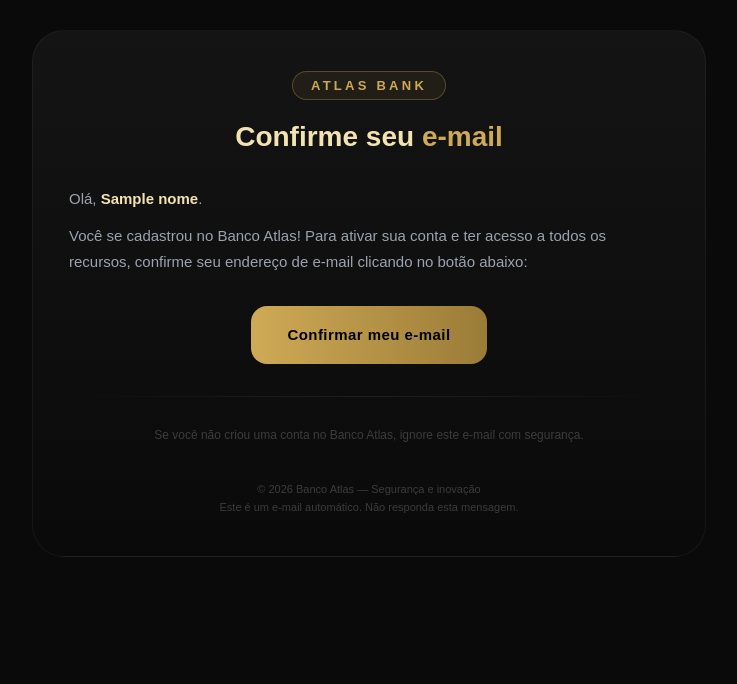
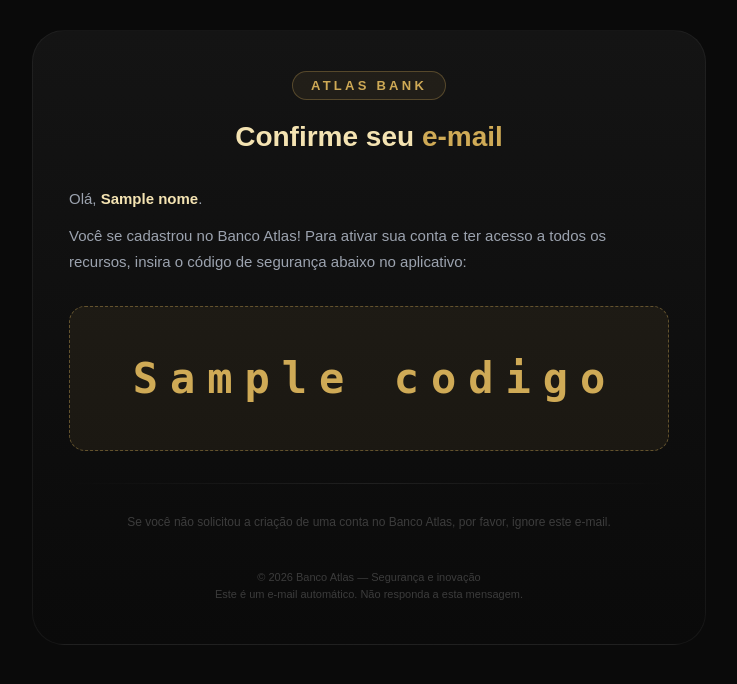
Before and after one commit to SamuelLopesRocha/Projeto-Banco---RPA, a Python web app: template templates/email_verificacao.html in a window 1280 px wide. Shown: the top 684 px of the page, without its empty margins (271-1008 px from the left). Run offline with Jinja, Linux system fonts and the light colour scheme; the template is opened without the code that fills it: most values are stand-ins (such as "Sample title", 1, 10 or a date in 2020).

Commit message:
rpa concluido

```diff
--- a/templates/email_verificacao.html
+++ b/templates/email_verificacao.html
@@ -1,5 +1,6 @@
 <!DOCTYPE html>
 <html>
+
 <head>
   <meta charset="UTF-8">
   <style>
@@ -9,30 +10,34 @@
       padding: 30px 10px;
       margin: 0;
     }
+
     .card {
       max-width: 600px;
       background: linear-gradient(180deg, #141414 0%, #0A0A0A 100%);
       margin: auto;
       border-radius: 32px;
       padding: 40px 36px;
-    border: 1px solid rgba(255,255,255,0.05);
+      border: 1px solid rgba(255, 255, 255, 0.05);
     }
+
     .header {
       text-align: center;
       margin-bottom: 32px;
     }
+
     .logo {
       font-size: 13px;
       font-weight: bold;
       letter-spacing: 0.25em;
       text-transform: uppercase;
       color: #CFAA56;
-    background: rgba(207,170,86,0.08);
-    border: 1px solid rgba(207,170,86,0.3);
+      background: rgba(207, 170, 86, 0.08);
+      border: 1px solid rgba(207, 170, 86, 0.3);
       display: inline-block;
       padding: 6px 18px;
       border-radius: 999px;
     }
+
     .title {
       font-size: 28px;
       font-weight: 900;
@@ -40,55 +45,69 @@
       margin-top: 20px;
       line-height: 1.2;
     }
+
     .title span {
       color: #CFAA56;
     }
+
     .content {
       font-size: 15px;
       color: #9ca3af;
       line-height: 1.7;
     }
+
     .content p {
       margin: 12px 0;
     }
+
     .content strong {
       color: #F4E3B2;
     }
-  .btn-wrap {
+
+    /* 🔥 NOVO ESTILO DA CAIXA DO CÓDIGO */
+    .code-box {
       text-align: center;
       margin: 32px 0;
+      padding: 24px;
+      background: rgba(207, 170, 86, 0.08);
+      border: 1px dashed rgba(207, 170, 86, 0.4);
+      border-radius: 16px;
     }
-  .btn {
-    display: inline-block;
-    padding: 16px 36px;
-    background: linear-gradient(to right, #CFAA56, #9B7C37);
-    color: #000;
-    text-decoration: none;
-    border-radius: 16px;
-    font-size: 15px;
-    font-weight: bold;
-    letter-spacing: 0.03em;
+
+    .code {
+      font-size: 42px;
+      font-weight: 900;
+      letter-spacing: 12px;
+      color: #CFAA56;
+      margin: 0;
+      /* Adicionado padding para compensar visualmente o letter-spacing no último número */
+      padding-left: 12px;
+      font-family: monospace;
     }
+
     .divider {
       height: 1px;
-    background: linear-gradient(to right, transparent, rgba(255,255,255,0.08), transparent);
+      background: linear-gradient(to right, transparent, rgba(255, 255, 255, 0.08), transparent);
       margin: 28px 0;
     }
+
     .note {
       font-size: 12px;
-    color: rgba(255,255,255,0.2);
+      color: rgba(255, 255, 255, 0.2);
       text-align: center;
       margin-top: 8px;
     }
+
     .footer {
       margin-top: 36px;
       font-size: 11px;
       text-align: center;
-    color: rgba(255,255,255,0.2);
+      color: rgba(255, 255, 255, 0.2);
       line-height: 1.6;
     }
   </style>
 </head>
+
 <body>
   <div class="card">
     <div class="header">
@@ -98,21 +117,23 @@
 
     <div class="content">
       <p>Olá, <strong>{{nome}}</strong>.</p>
-      <p>Você se cadastrou no Banco Atlas! Para ativar sua conta e ter acesso a todos os recursos, confirme seu endereço de e-mail clicando no botão abaixo:</p>
+      <p>Você se cadastrou no Banco Atlas! Para ativar sua conta e ter acesso a todos os recursos, insira o código de
+        segurança abaixo no aplicativo:</p>
 
-      <div class="btn-wrap">
-        <a class="btn" href="{{link_verificacao}}">Confirmar meu e-mail</a>
+      <div class="code-box">
+        <p class="code">{{codigo}}</p>
       </div>
 
       <div class="divider"></div>
 
-      <p class="note">Se você não criou uma conta no Banco Atlas, ignore este e-mail com segurança.</p>
+      <p class="note">Se você não solicitou a criação de uma conta no Banco Atlas, por favor, ignore este e-mail.</p>
     </div>
 
     <div class="footer">
       © 2026 Banco Atlas — Segurança e inovação<br>
-      Este é um e-mail automático. Não responda esta mensagem.
+      Este é um e-mail automático. Não responda a esta mensagem.
     </div>
   </div>
 </body>
+
 </html>
```
Also changed, not shown: db_connection.py (+6 -4 lines), main.py (+9 -10 lines), 1 other file. Lines whose indentation alone changed are shown as unchanged.
